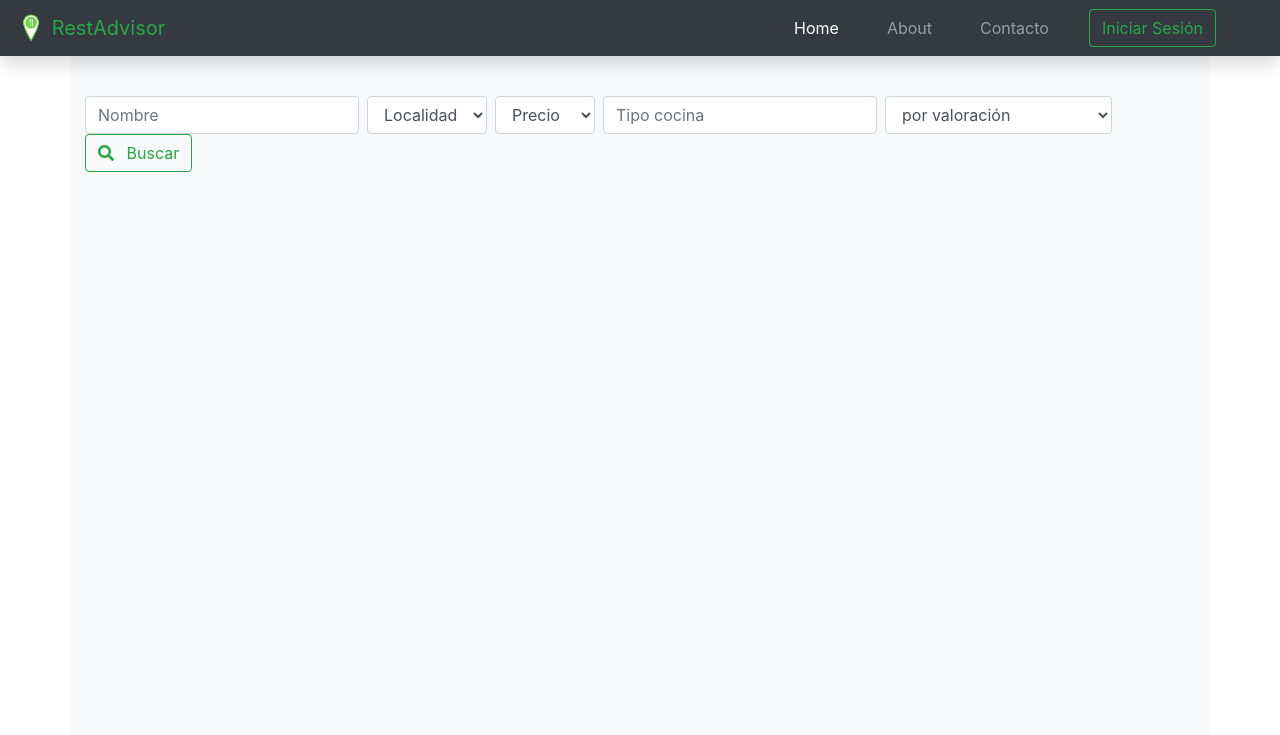
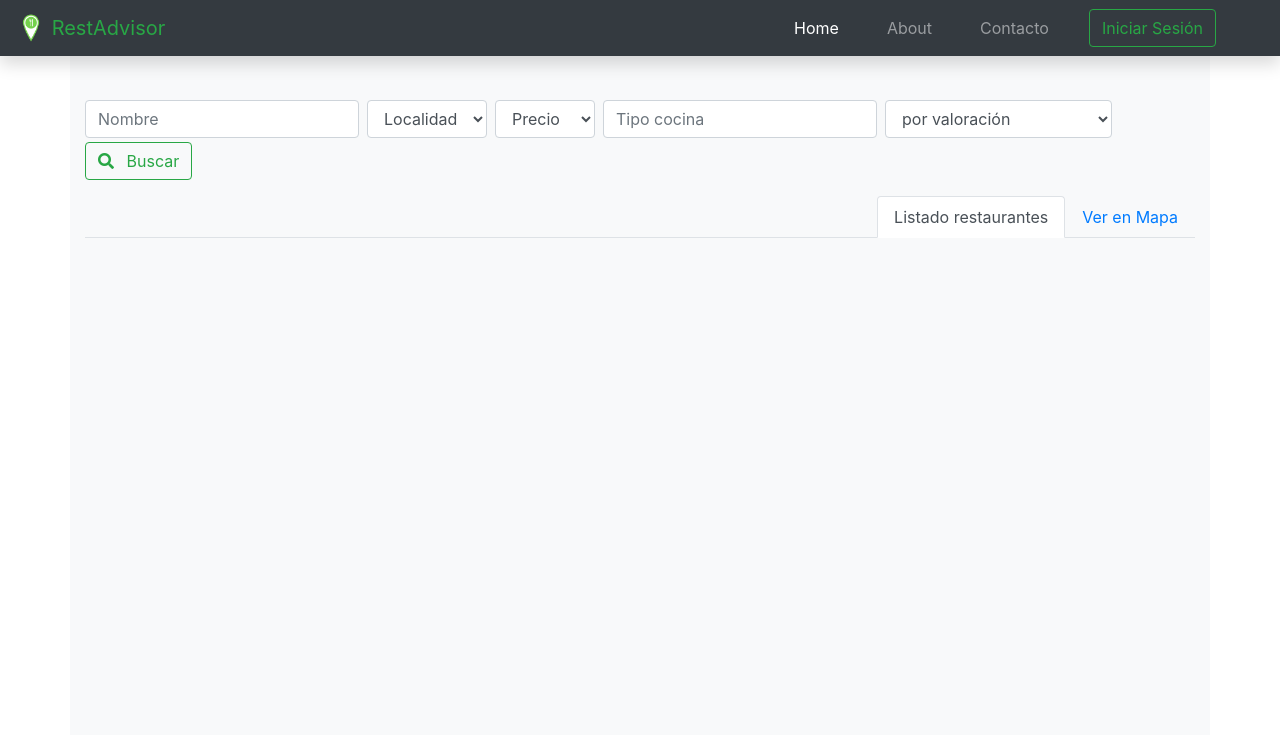
Before and after one commit to RafaelCamps/proyecto-practicas-restadvisor, a PHP site: page / in a window 1280 px wide. Shown: the top 735 px of the page. Run offline with PHP 8.4, Linux system fonts and the light colour scheme; data that the repository does not hold is empty; some libraries are stand-ins or nearby versions.

Commit message:
Mostrar los resultados de la búsqueda en el mapa - Close #42, #43, #44, #45

```diff
--- a/www/controllers/restaurantes.controller.php
+++ b/www/controllers/restaurantes.controller.php
@@ -1,31 +1,55 @@
 <?php
 
-class RestaurantesController{
+class RestaurantesController
+{
 
-    static public function listarRestaurantesCtrl($filtros){
+    static public function listarRestaurantesCtrl($filtros)
+    {
 
         $resultado = RestaurantesModel::listarRestaurantesMdl($filtros);
         return $resultado;
-
     }
 
-    static public function mostrarDatosRestauranteCtrl($id){
+    static public function listadoRestaurantesMapa($filtros)
+    {
+
+        $resultado = RestaurantesModel::listarRestaurantesMdl($filtros);
+        $listadoRestaurantes = array();
+
+        for ($i = 0; $i < count($resultado); $i++) {
+
+            $listadoRestaurantes[] = array(
+                'id_restaurante' => $resultado[$i]['id_restaurante'],
+                'nombre' => $resultado[$i]['nombre'],
+                'coordenadas' => array(
+                    'lat' => $resultado[$i]['latitud'],
+                    'lng' => $resultado[$i]['longitud']
+                ),
+                'imagen' => $resultado[$i]['imagen_principal']
+            );
+        }
+
+
+        //var_dump($listadoRestaurantes);
+
+
+
+        return json_encode($listadoRestaurantes);
+    }
+
+    static public function mostrarDatosRestauranteCtrl($id)
+    {
 
         $resultado = RestaurantesModel::mostrarRestauranteMdl($id);
 
         return $resultado;
-
     }
 
-    static public function listarLocalidadesCtrl(){
+    static public function listarLocalidadesCtrl()
+    {
 
         $resultado = RestaurantesModel::listarLocalidades();
 
         return $resultado;
-
     }
-
 }
-
-
-?>
--- a/www/models/restaurantes.model.php
+++ b/www/models/restaurantes.model.php
@@ -23,7 +23,7 @@ class RestaurantesModel
     static public function listarRestaurantesMdl($filtros)
     {
         if (empty($filtros['nombre']) && empty($filtros['localidad']) && empty($filtros['precio']) && empty($filtros['tipo_cocina']) && empty($filtros['orden'])) {
-            $consulta = Conexion::conectar()->prepare("SELECT id_restaurante, nombre, localidad, precio, valoracion, telefono, imagen_principal  FROM restaurantes ORDER BY valoracion DESC LIMIT 5");
+            $consulta = Conexion::conectar()->prepare("SELECT id_restaurante, nombre, localidad, precio, valoracion, telefono, latitud, longitud, imagen_principal  FROM restaurantes ORDER BY valoracion DESC LIMIT 5");
             $consulta->execute();
             $resultado = $consulta->fetchAll();
 
@@ -39,7 +39,7 @@ class RestaurantesModel
             //echo 'Filtros recibidos en Model:<br>';
             //var_dump($filtros);
 
-            $sql = "SELECT id_restaurante, nombre, localidad, precio, valoracion, telefono, imagen_principal FROM restaurantes ";
+            $sql = "SELECT id_restaurante, nombre, localidad, precio, valoracion, telefono, latitud, longitud, imagen_principal FROM restaurantes ";
 
             if ($nombre != "%%") {
                 $sql .= "WHERE nombre LIKE :nombre ";
--- a/www/public/css/mystyles.css
+++ b/www/public/css/mystyles.css
@@ -11,8 +11,11 @@ body {
 }
 
 #map {
+  height: 75vh;
+  width: 100%;
+}
+#map.map-rest {
   height: 350px;
-  width: 100%;
 }
 
 .ficha {
--- a/www/public/js/maps.js
+++ b/www/public/js/maps.js
@@ -1,26 +1,96 @@
-let lat = parseFloat(document.getElementById("map").attributes["lat"].value);
-let long = parseFloat(document.getElementById("map").attributes["long"].value);
-
-let nombre = document.getElementById("nombre").innerText;
-
-let restaurante = { lat: lat, lng: long };
-
-console.log(restaurante);
-console.log(nombre);
+var icono = "public/img/logos/icono-mapa.png";
 
 function initMap() {
-  // The map, centered at rte.
+  //Comprobamos si existe un elemento con ID="nombre" eso significará que estamos en la ficha de un restaurante
+  if (document.getElementById("nombre")) {
+    // Guardamos el valor del elemento en un variable.
+    var nombre = document.getElementById("nombre").innerText;
+    console.log(nombre);
+    //Recogemos las coordenadas del restaurante
+    var lat = parseFloat(
+      document.getElementById("map").attributes["lat"].value
+    );
+    console.log(lat);
+    var long = parseFloat(
+      document.getElementById("map").attributes["long"].value
+    );
+    console.log(long);
+    // Creamos una variable "restaurante" con los valores de latitud y longitud.
+    var restaurante = { lat: lat, lng: long };
+    console.log(restaurante);
+    // Creamos el mapa, centrado en el restaurante
     var map = new google.maps.Map(document.getElementById("map"), {
       zoom: 18,
       center: restaurante,
     });
-  // The marker, positioned at restaurante
+
+    // Creamos un marcador, posicionado en el restaurante
     var marker = new google.maps.Marker({
       position: restaurante,
       map: map,
-    icon: "public/img/logos/icono-mapa.png",
+      icon: icono,
       title: nombre,
     });
+  } else {
+    // En el caso de que no tengamos un restaurante seleccionado, mostramos el mapa general
+    var map = new google.maps.Map(document.getElementById("map"), {
+      zoom: 10,
+      center: { lat: 39.642306, lng: 3.006223 },
+    });
+
+    // Cogemos el listado de restaurantes y mediante un bucle creamos un array de markers
+    var markers = [];
+
+    for (var i = 0; i < restaurantes.length; i++) {
+      var rest = {
+        coords: {
+          lat: parseFloat(restaurantes[i].coordenadas.lat),
+          lng: parseFloat(restaurantes[i].coordenadas.lng),
+        },
+        title: restaurantes[i].nombre,
+        content:
+          "<img src='public/img/" +
+          restaurantes[i].id_restaurante +
+          "/" +
+          restaurantes[i].imagen +
+          "'><h2>" +
+          restaurantes[i].nombre +
+          "</h2><a href='index.php?restaurante=" +
+          restaurantes[i].id_restaurante +
+          "'>Ver ficha restaurante</a>",
+      };
+      //console.log(restaurantes[i]);
+      markers.push(rest);
+    }
+
+    //console.log(markers);
+
+    // Creamos un bucle para mostrar los markers
+
+    for (var i = 0; i < markers.length; i++) {
+      addMarker(markers[i]);
+    }
+
+    function addMarker(props) {
+      var marker = new google.maps.Marker({
+        position: props.coords,
+        map: map,
+        icon: icono,
+        title: props.title,
+
+      });
+
+      // if (props.content) {
+      //   var infoWindow = new google.maps.infoWindow({
+      //     content: props.content,
+      //   });
+
+      //   marker.addListener("click", function () {
+      //     infoWindow.open(map, marker);
+      //   });
+      // }
+    }
+  }
 
   //   var marker = new google.maps.Marker({
   //     position: myLatLng,
--- a/www/views/components/reservaMesa.php
+++ b/www/views/components/reservaMesa.php
@@ -58,7 +58,6 @@ if ($mail->Send()) {
 
     document.addEventListener("DOMContentLoaded", function(event) {
 
-        console.log("DOM fully loaded and parsed");
         Notifier.success("El restaurante te confirmará la reserva en breve","Solicitud enviada");
   });
 
--- /dev/null
+++ b/www/views/pages/listado.php
@@ -0,0 +1,29 @@
+    <div class="row row-cols-1 row-cols-md-2 row-cols-lg-3 mt-2 pt-2 pb-3">
+        <?php for ($i = 0; $i < count($restaurantes); $i++) : ?>
+            <div href="#" class="col mb-4">
+                <div class="card h-100 ficha shadow">
+                    <img src="./public/img/<?= $restaurantes[$i]['id_restaurante'] . "/" . $restaurantes[$i]['imagen_principal'];  ?>" class="card-img-top img-fluid img-card" alt="...">
+                    <div class="card-body">
+                        <a class="stretched-link text-decoration-none" href="index.php?restaurante=<?= $restaurantes[$i]['id_restaurante']; ?>">
+                            <h5 class="card-title text-center"><?= $restaurantes[$i]['nombre']; ?></h5>
+                        </a>
+                        <p class="text-secondary text-center"><i class="fas fa-map-marked-alt mr-2"></i><?= $restaurantes[$i]['localidad']; ?></p>
+                        <div class="row text-center">
+                            <div class="col">
+                                <p class="text-secondary"><i class="fas fa-money-bill-wave mr-2"></i> Precio: <span class="text-success"><?= mostrarEuros($restaurantes[$i]['precio']); ?></span> </p>
+                            </div>
+
+                        </div>
+                        <div class="row text-center">
+                            <div class="col">
+                                <p class="text-secondary">Valoración: <span class="text-warning"><?= mostrarEstrellas($restaurantes[$i]['valoracion']); ?></span> </p>
+                            </div>
+                        </div>
+                    </div>
+                    <div class="card-footer">
+                        <a class="btn btn-info btn-block" href="tel:+<?= $restaurantes[$i]['telefono']; ?>"><i class="fas fa-phone-volume mr-2"></i> Llamar por teléfono</a>
+                    </div>
+                </div>
+            </div>
+        <?php endfor; ?>
+    </div>
--- a/www/views/pages/main.php
+++ b/www/views/pages/main.php
@@ -20,8 +20,10 @@ if (isset($_POST['buscar'])) {
     );
 }
 //echo '<br><br><br>';
+$localidades = RestaurantesController::listarLocalidadesCtrl();
 $restaurantes = RestaurantesController::listarRestaurantesCtrl($filtros);
-$localidades = RestaurantesController::listarLocalidadesCtrl();
+
+
 // echo '<br><br>Post:<br>';
 // var_dump($_POST);
 // echo '<br><br>Filtros:<br>';
@@ -34,18 +36,18 @@ $localidades = RestaurantesController::listarLocalidadesCtrl();
 ?>
 
 <main px-3>
-
+    <!-- Aquí tenemos el buscador, para filtrar los resultados -->
     <div class="row pt-3 pr-3">
         <div class="col d-flex justify-content-end pt-3">
             <form class="form-inline" method="POST">
-                <input class="form-control mr-sm-2" name="nombre" value="<?= $filtros['nombre']; ?>" placeholder="Nombre">
-                <select class="form-control mr-2" name="localidad" id="localidad">
+                <input class="form-control mt-1 mr-sm-2" name="nombre" value="<?= $filtros['nombre']; ?>" placeholder="Nombre">
+                <select class="form-control mt-1 mr-2" name="localidad" id="localidad">
                     <option value="">Localidad</option>
                     <?php for ($i = 0; $i < count($localidades); $i++) : ?>
                         <option value="<?= $localidades[$i]['localidad']; ?>" <?= $filtros['localidad'] == $localidades[$i]['localidad'] ? 'selected' : ""; ?>><?= $localidades[$i]['localidad']; ?></option>
                     <?php endfor; ?>
                 </select>
-                <select class="form-control mr-2" name="precio" id="precio">
+                <select class="form-control mt-1 mr-2" name="precio" id="precio">
                     <option value="">Precio</option>
                     <option value="1" <?= $filtros['precio'] == 1 ? 'selected' : ""; ?>>€</option>
                     <option value="2" <?= $filtros['precio'] == 2 ? 'selected' : ""; ?>>€€</option>
@@ -53,44 +55,37 @@ $localidades = RestaurantesController::listarLocalidadesCtrl();
                     <option value="4" <?= $filtros['precio'] == 4 ? 'selected' : ""; ?>>€€€€</option>
                     <option value="5" <?= $filtros['precio'] == 5 ? 'selected' : ""; ?>>€€€€€</option>
                 </select>
-                <input class="form-control mr-sm-2" name="tipo_cocina" value="<?= $filtros['tipo_cocina']; ?>" type="search" placeholder="Tipo cocina">
-                <select class="form-control mr-2" name="orden" id="orden">
+                <input class="form-control mt-1 mr-sm-2" name="tipo_cocina" value="<?= $filtros['tipo_cocina']; ?>" type="search" placeholder="Tipo cocina">
+                <select class="form-control mt-1 mr-2" name="orden" id="orden">
                     <option value="valoracion DESC" <?= $filtros['orden'] == 'valoracion' ? 'selected' : ""; ?>>por valoración</option>
                     <option value="precio ASC" <?= $filtros['orden'] == 'precio ASC' ? 'selected' : ""; ?>>por precio ascendente</option>
                     <option value="precio DESC" <?= $filtros['orden'] == 'precio DESC' ? 'selected' : ""; ?>>por precio descendente</option>
                 </select>
-                <button class="btn btn-outline-success my-2 my-sm-0" name="buscar" type="submit"><i class="fas fa-search mr-2"></i> Buscar</button>
+                <button class="btn btn-outline-success mt-1" name="buscar" type="submit"><i class="fas fa-search mr-2"></i> Buscar</button>
             </form>
         </div>
 
+    </div> <!-- Cierre del buscador  -->
+
+    <!-- Nav tabs -->
+    <ul class="nav nav-tabs justify-content-end mt-3" id="myTab" role="tablist">
+        <li class="nav-item" role="presentation">
+            <a class="nav-link active" id="home-tab" data-toggle="tab" href="#home" role="tab" aria-controls="home" aria-selected="true">Listado restaurantes</a>
+        </li>
+        <li class="nav-item" role="presentation">
+            <a class="nav-link" id="profile-tab" data-toggle="tab" href="#profile" role="tab" aria-controls="profile" aria-selected="false">Ver en Mapa</a>
+        </li>
+    </ul>
+
+    <!-- Tab panes -->
+    <div class="tab-content">
+        <div class="tab-pane active" id="home" role="tabpanel" aria-labelledby="home-tab">
+            <?php include_once 'listado.php'; ?>
+        </div>
+        <div class="tab-pane" id="profile" role="tabpanel" aria-labelledby="profile-tab">
+            <div class="mt-2 pt-2 pb-3" id="map"></div>
+        </div>
+
     </div>
-    <div class="row row-cols-1 row-cols-md-2 row-cols-lg-3 pt-5 pb-3">
-        <?php for ($i = 0; $i < count($restaurantes); $i++) : ?>
-            <div href="#" class="col mb-4">
-                <div class="card h-100 ficha shadow">
-                    <img src="./public/img/<?= $restaurantes[$i]['id_restaurante'] . "/" . $restaurantes[$i]['imagen_principal'];  ?>" class="card-img-top img-fluid img-card" alt="...">
-                    <div class="card-body">
-                        <a class="stretched-link text-decoration-none" href="index.php?restaurante=<?= $restaurantes[$i]['id_restaurante']; ?>">
-                            <h5 class="card-title text-center"><?= $restaurantes[$i]['nombre']; ?></h5>
-                        </a>
-                        <p class="text-secondary text-center"><i class="fas fa-map-marked-alt mr-2"></i><?= $restaurantes[$i]['localidad']; ?></p>
-                        <div class="row text-center">
-                            <div class="col">
-                                <p class="text-secondary"><i class="fas fa-money-bill-wave mr-2"></i> Precio: <span class="text-success"><?= mostrarEuros($restaurantes[$i]['precio']); ?></span> </p>
-                            </div>
 
-                        </div>
-                        <div class="row text-center">
-                            <div class="col">
-                                <p class="text-secondary">Valoración: <span class="text-warning"><?= mostrarEstrellas($restaurantes[$i]['valoracion']); ?></span> </p>
-                            </div>
-                        </div>
-                    </div>
-                    <div class="card-footer">
-                        <a class="btn btn-info btn-block" href="tel:+<?= $restaurantes[$i]['telefono']; ?>"><i class="fas fa-phone-volume mr-2"></i> Llamar por teléfono</a>
-                    </div>
-                </div>
-            </div>
-        <?php endfor; ?>
-    </div>
 </main>
--- a/www/views/pages/restaurante.php
+++ b/www/views/pages/restaurante.php
@@ -107,10 +107,7 @@ if (isset($_POST['reservarMesa'])) {
 </div>
 
 
-<div id="map" lat="<?= $restaurante['latitud']; ?>" long="<?= $restaurante['longitud']; ?>"></div>
-
-
-
+<div class="map-rest" id="map" lat="<?= $restaurante['latitud']; ?>" long="<?= $restaurante['longitud']; ?>"></div>
 
 <!-- Modal -->
 <div class="modal fade" id="reservaModal" data-backdrop="static" data-keyboard="false" tabindex="-1" role="dialog" aria-labelledby="reservaModalLabel" aria-hidden="true">
--- a/www/views/template.php
+++ b/www/views/template.php
@@ -33,6 +33,17 @@
     include_once 'views/components/footer.php';
     ?>
 
+    <!-- Si estamos en el front y tenemos un listado de restaurantes, con esto crearemos la variable que contendrá el JSON -->
+    <?php if (isset($restaurantes)) : ?>
+
+        <script>
+
+            var restaurantes = JSON.parse(JSON.stringify(<?= RestaurantesController::listadoRestaurantesMapa($filtros); ?>));
+            //console.log(restaurantes);
+        </script>
+
+    <?php endif ?>
+
     <!-- CONTENIDO DEL BACK -->
 
     <script src="public/js/maps.js"></script>
```
Lines whose indentation alone changed are shown as unchanged.
